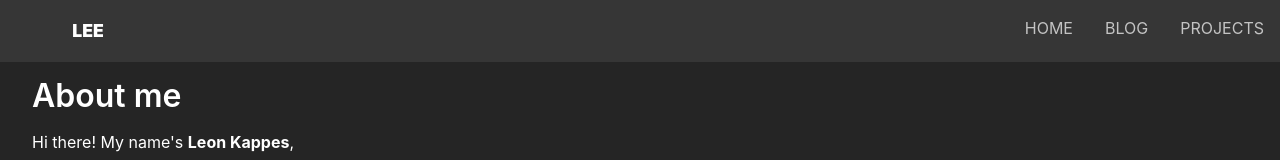
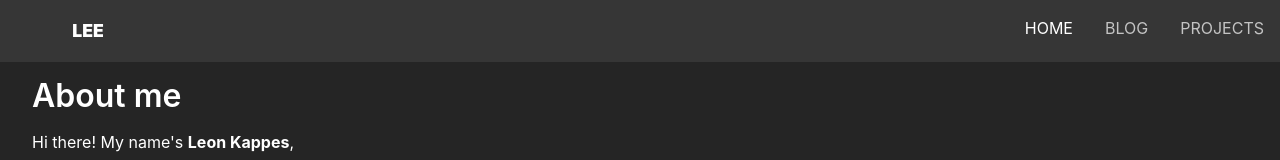
Before and after one commit to LeeDJD/Website-Frontend, a Nuxt app: page / in a window 1280 px wide. Shown: the top 160 px of the page. Built offline with nearby package versions, Linux system fonts and the light colour scheme.

Commit message:
Added Active Route

```diff
--- a/components/Header.vue
+++ b/components/Header.vue
@@ -4,11 +4,11 @@
       Lee
     </h1>
     <div class="right">
-      <nuxt-link class="link" to="/">
+      <nuxt-link class="link" :class="{ 'active': isActive == 'home' ? true : false }" to="/">
         Home
       </nuxt-link>
-      <a class="link" href="/">Blog</a>
-      <nuxt-link class="link" to="/">
+      <a class="link" :class="{ 'active': isActive == 'blog' ? true : false }" href="/">Blog</a>
+      <nuxt-link class="link" :class="{ 'active': isActive == 'projects' ? true : false }" to="/">
         Projects
       </nuxt-link>
     </div>
@@ -23,6 +23,7 @@
 <script>
 export default {
   name: 'Header',
+  props: { 'isActive': String, }, //eslint-disable-line
   methods: {
     toggleHamburger() {
       const burger = document.querySelector('#mobile-hamburger')
@@ -54,7 +55,8 @@ export default {
   color: rgba(255, 255, 255, 0.7);
 }
 .navbar .link:hover,
-.navbar .link:active {
+.navbar .link:active,
+.navbar .link.active {
   transition-duration: 1s;
   color: white;
 }
--- a/pages/index.vue
+++ b/pages/index.vue
@@ -1,6 +1,6 @@
 <template>
   <div>
-    <Header />
+    <Header is-active="home" />
     <div class="container is-fluid has-text-white content">
       <h1 class="has-text-white is-large">
         About me
```
